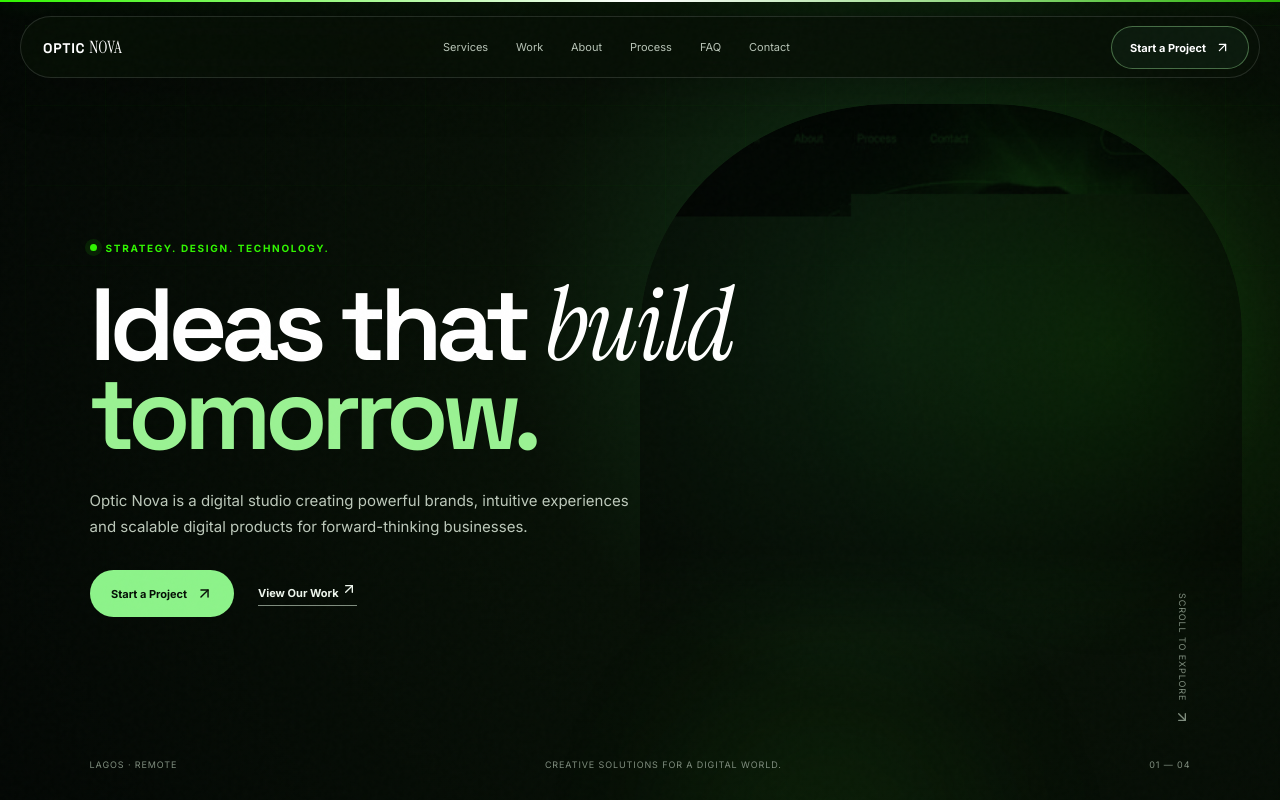
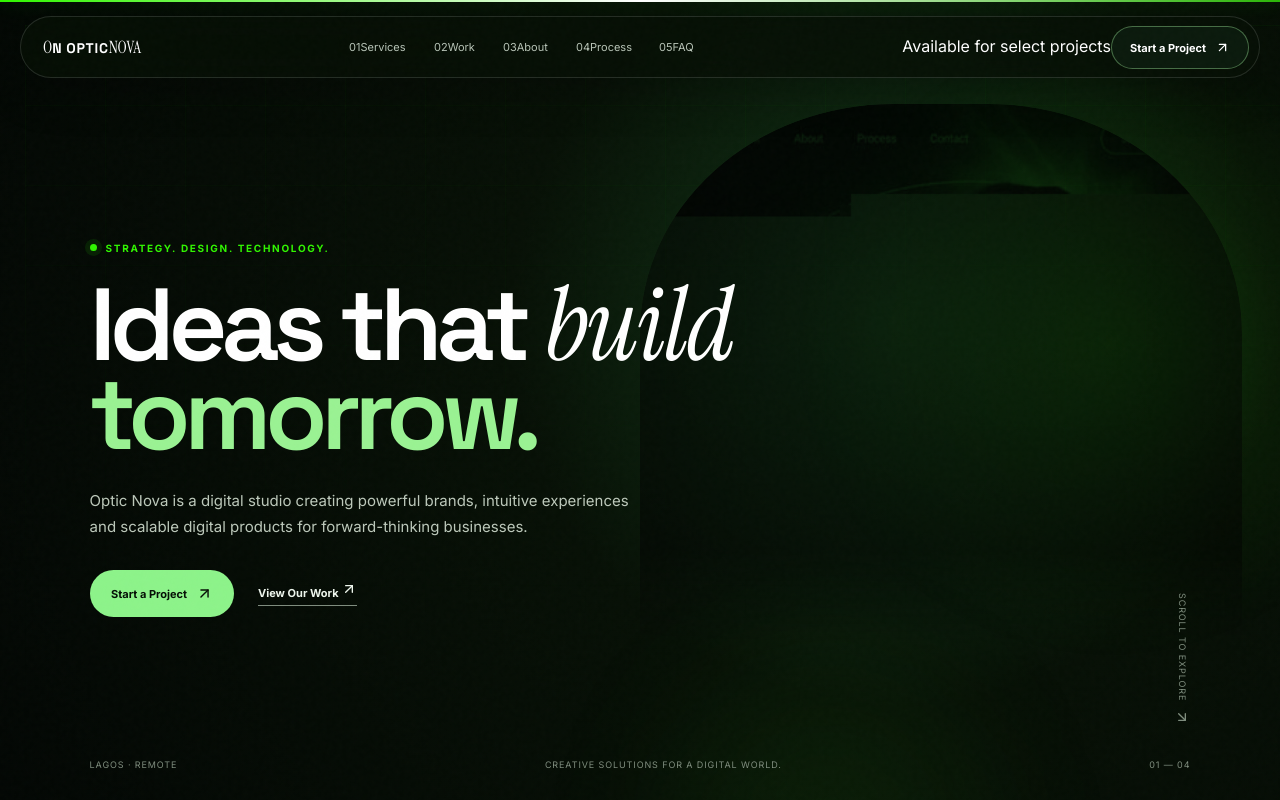
Before and after one commit to Food17/optic-nova, a React (Vite) app: page / in a window 1280 px wide. Shown: the top 800 px of the page. Built offline with nearby package versions, Linux system fonts and the light colour scheme.

Commit message:
Redesign premium desktop and mobile navigation

```diff
--- a/src/App.tsx
+++ b/src/App.tsx
@@ -66,24 +66,21 @@
 
       <header className="nav">
         <a className="brand" href="#" onClick={closeMenu} aria-label="Optic Nova home">
-          <span>OPTIC</span><i>NOVA</i>
+          <span className="brand-mark" aria-hidden="true"><i>O</i><b>N</b></span>
+          <span className="brand-wordmark"><strong>OPTIC</strong><i>NOVA</i></span>
         </a>
 
-        <AnimatePresence>
-          {(menuOpen || typeof window !== "undefined") && (
-            <nav className={`nav-links ${menuOpen ? "is-open" : ""}`} aria-label="Primary navigation">
-              <a href="#services" onClick={closeMenu}>Services</a>
-              <a href="#work" onClick={closeMenu}>Work</a>
-              <a href="#about" onClick={closeMenu}>About</a>
-              <a href="#process" onClick={closeMenu}>Process</a>
-              <a href="#faq" onClick={closeMenu}>FAQ</a>
-              <a href="#contact" onClick={closeMenu}>Contact</a>
+        <nav className="nav-links" aria-label="Primary navigation">
+          <a href="#services" onClick={closeMenu}><span>01</span>Services</a>
+          <a href="#work" onClick={closeMenu}><span>02</span>Work</a>
+          <a href="#about" onClick={closeMenu}><span>03</span>About</a>
+          <a href="#process" onClick={closeMenu}><span>04</span>Process</a>
+          <a href="#faq" onClick={closeMenu}><span>05</span>FAQ</a>
         </nav>
-          )}
-        </AnimatePresence>
 
+        <div className="nav-actions">
+          <span className="nav-status"><i /> Available for select projects</span>
           <a className="nav-cta" href="#contact">Start a Project <ArrowUpRight size={15} /></a>
-
           <button
             className="menu-toggle"
             onClick={() => setMenuOpen((open) => !open)}
@@ -93,6 +90,32 @@
           >
             {menuOpen ? <X size={20} /> : <Menu size={20} />}
           </button>
+        </div>
+
+        <AnimatePresence>
+          {menuOpen && (
+            <motion.nav
+              className="mobile-nav"
+              initial={{ opacity: 0, y: -12, scale: .98 }}
+              animate={{ opacity: 1, y: 0, scale: 1 }}
+              exit={{ opacity: 0, y: -12, scale: .98 }}
+              transition={{ duration: .35, ease }}
+              aria-label="Mobile navigation"
+            >
+              <div className="mobile-nav-head">
+                <span>Navigate</span><span>OPTIC / NOVA</span>
+              </div>
+              <div className="mobile-nav-links">
+                <a href="#services" onClick={closeMenu}><small>01</small><strong>Services</strong><ArrowUpRight size={18} /></a>
+                <a href="#work" onClick={closeMenu}><small>02</small><strong>Work</strong><ArrowUpRight size={18} /></a>
+                <a href="#about" onClick={closeMenu}><small>03</small><strong>About</strong><ArrowUpRight size={18} /></a>
+                <a href="#process" onClick={closeMenu}><small>04</small><strong>Process</strong><ArrowUpRight size={18} /></a>
+                <a href="#faq" onClick={closeMenu}><small>05</small><strong>FAQ</strong><ArrowUpRight size={18} /></a>
+                <a href="#contact" onClick={closeMenu}><small>06</small><strong>Start a project</strong><ArrowUpRight size={18} /></a>
+              </div>
+            </motion.nav>
+          )}
+        </AnimatePresence>
       </header>
 
       <section className="hero">
```
Lines whose indentation alone changed are shown as unchanged.
